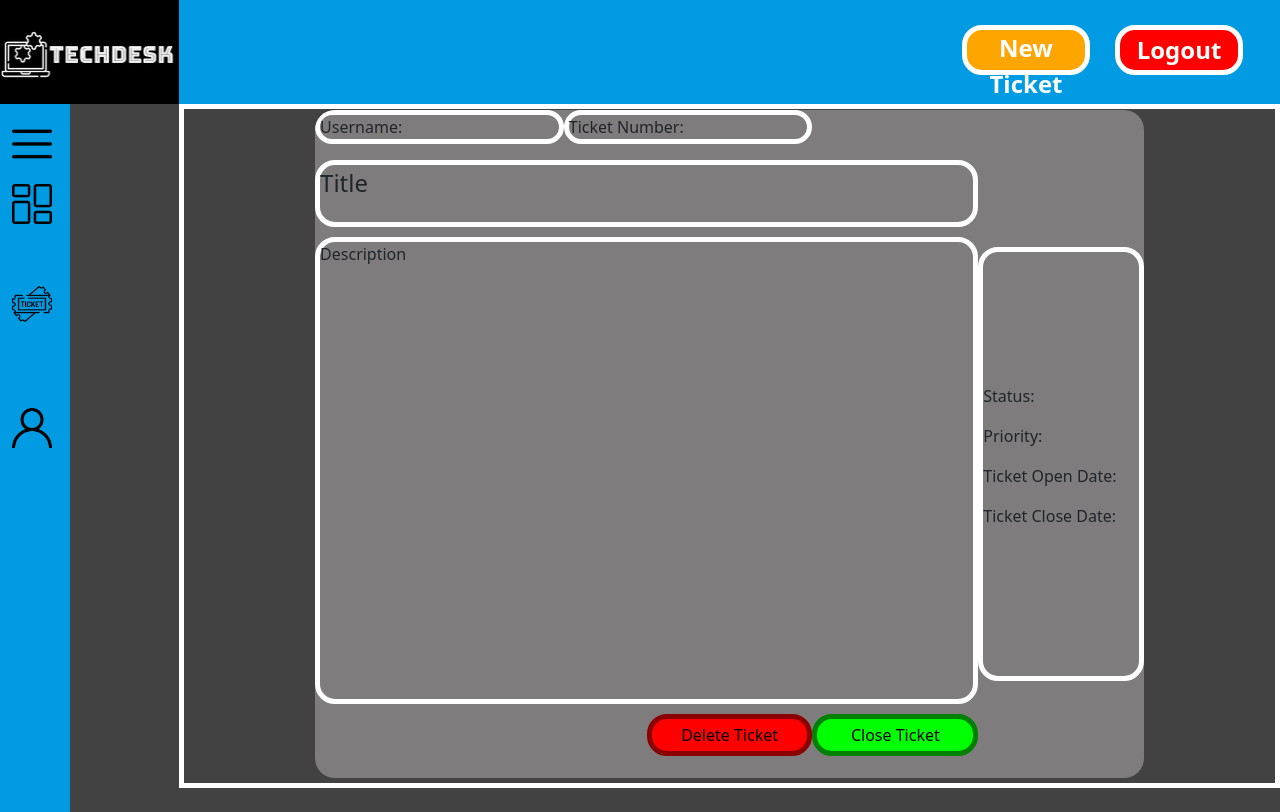
After one commit to ManOfTheMask/TechDesk, a Flask app: page /ticket in a window 1280 px wide. The commit adds this page. Run offline with Flask 3, Linux system fonts and the light colour scheme.

Commit message:
Added ticket detail page

```diff
--- a/src/app.py
+++ b/src/app.py
@@ -22,5 +22,9 @@ def ticketsubmission():
 def profile():
     return render_template('profile.html')
 
+@app.route("/ticket")
+def ticket():
+    return render_template("ticketdetails.html")
+
 if __name__ == '__main__':
     app.run(debug=True)
--- a/src/static/styles/style.css
+++ b/src/static/styles/style.css
@@ -135,7 +135,7 @@ body{
 
 /*ticketsubmission.html */
 
-#ticketSubmission {
+#ticket-submission {
     background-color: #009BE3;
     width: 61vw;
     height: 85vh;
@@ -155,7 +155,7 @@ body{
     padding-top: 10px;
   }
 
-#ticketTitle{
+#ticket-title{
     width: 80%;
     height: 10%;
     border: 5px;
@@ -166,7 +166,7 @@ body{
     font-size: x-large;
 }
 
-#ticketDescription{
+#ticket-description{
     width: 80%;
     height: 30%;
     border: 5px;
@@ -184,7 +184,7 @@ body{
   justify-content: right;
 }
 
-#submitTicket{
+#submit-ticket{
     background-color: lime;
     width: 25%;
     height: 25%;
@@ -195,7 +195,7 @@ body{
     margin-bottom: 10px;
 }
 
-#submitTicket:hover{
+#submit-ticket:hover{
     background-color: green;
     width: 25%;
     height: 25%;
@@ -206,7 +206,7 @@ body{
     margin-bottom: 10px;
 }
 
-#cancelTicket{
+#cancel-ticket{
     width: 25%;
     height: 25%;
     border: 5px;
@@ -217,7 +217,7 @@ body{
     background-color: red;
 }
 
-#cancelTicket:hover{
+#cancel-ticket:hover{
     background-color: darkred;
     width: 25%;
     height: 25%;
@@ -260,3 +260,110 @@ body{
     left: 38%;
     top: 10%;
 }
+
+/*ticket-details.html*/
+
+#flex-group{
+    display: flex;
+}
+
+#username{
+    border: 5px;
+    border-style: solid;
+    border-color: white;
+    border-radius: 20px;
+    padding-right: 5%;
+    width: 30%;
+}
+
+#ticket-number{
+    border: 5px;
+    border-style: solid;
+    border-color: white;
+    border-radius: 20px;
+    padding-right: 5%;
+    width: 30%;
+}
+
+#title{
+    width: 80%;
+    height: 10%;
+    border: 5px;
+    border-style: solid;
+    border-color: white;
+    border-radius: 20px;
+    margin-bottom: 10px;
+    font-size: x-large;
+}
+
+#description{
+    width: 80%;
+    height: 70%;
+    border: 5px;
+    border-style: solid;
+    border-color: white;
+    border-radius: 20px;
+    margin-bottom: 10px;
+}
+
+#sidebar-info {
+  width: 20%;
+  height: 65%;
+  float: right;
+  justify-content: center;
+  display: flex;
+  align-content: center;
+  flex-direction: column;
+  position: relative;
+  bottom: 70%;
+  right: 0%;
+  border: 5px;
+  border-style: solid;
+  border-color: white;
+  border-radius: 20px;
+
+}
+
+#close-ticket{
+    background-color: lime;
+    width: 25%;
+    height: 25%;
+    border: 5px;
+    border-style: solid;
+    border-color: green;
+    border-radius: 20px;
+    margin-bottom: 10px;
+}
+
+#close-ticket:hover{
+    background-color: green;
+    width: 25%;
+    height: 25%;
+    border: 5px;
+    border-style: solid;
+    border-color: lime;
+    border-radius: 20px;
+    margin-bottom: 10px;
+}
+
+#delete-ticket{
+    width: 25%;
+    height: 25%;
+    border: 5px;
+    border-style: solid;
+    border-color: darkred;
+    border-radius: 20px;
+    margin-bottom: 10px;
+    background-color: red;
+}
+
+#delete-ticket:hover{
+    background-color: darkred;
+    width: 25%;
+    height: 25%;
+    border: 5px;
+    border-style: solid;
+    border-color: red;
+    border-radius: 20px;
+    margin-bottom: 10px;
+}
--- /dev/null
+++ b/src/templates/ticketdetails.html
@@ -0,0 +1,22 @@
+{% extends "base.html" %}
+{% block title %}Ticket{% endblock %}
+{% block content %}
+<div id="background-block">
+    <div id="flex-group">
+        <p id="username">Username: </p>
+        <p id="ticket-number">Ticket Number:</p>
+    </div>
+    <p id="title">Title</p>
+    <p id="description">Description</p>
+    <div id="sidebar-info">
+        <p id="status">Status: </p>
+        <p id="priority">Priority: </p>
+        <p id="ticket-o-date">Ticket Open Date: </p>
+        <p id="ticket-c-date">Ticket Close Date: </p>
+    </div>
+    <div id="button-group">
+        <button id="delete-ticket">Delete Ticket</button>
+        <button id="close-ticket">Close Ticket</button>
+    </div>
+</div>
+{% endblock %}
```
Also changed, not shown: src/templates/ticketsubmission.html (+5 -5 lines).
